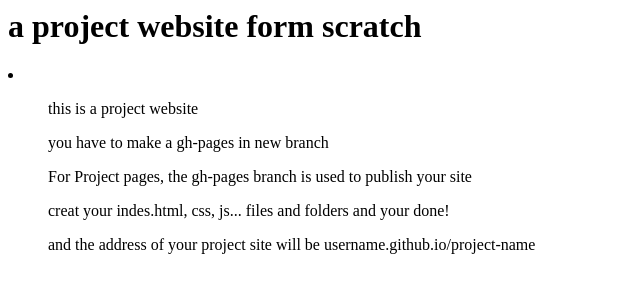
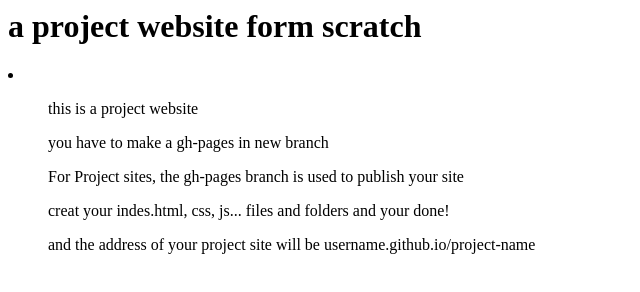
Before and after one commit to shoysmTP/another-website, a plain HTML site: page index.html in a window 1280 px wide. Shown: the full height of the page, 0-640 px from the left. Drawn offline with Linux system fonts and the light colour scheme.

Commit message:
Update index.html

```diff
--- a/index.html
+++ b/index.html
@@ -7,7 +7,7 @@
     <li>
       <ol>this is a project website</ol>
       <ol>you have to make a gh-pages in new branch</ol>
-      <ol>For Project pages, the gh-pages branch is used to publish your site</ol>
+      <ol>For Project sites, the gh-pages branch is used to publish your site</ol>
       <ol>creat your indes.html, css, js... files and folders and your done!</ol>
       <ol>and the address of your project site will be username.github.io/project-name</ol>
     </li>
```
